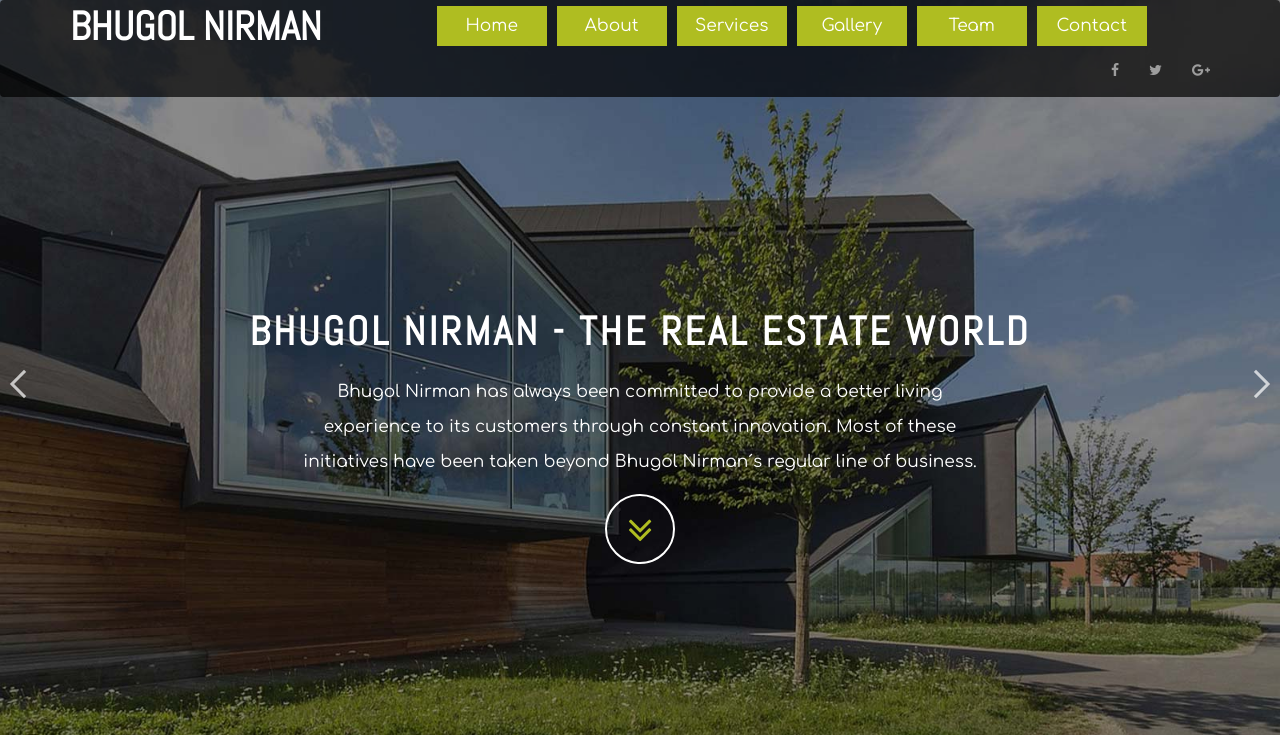
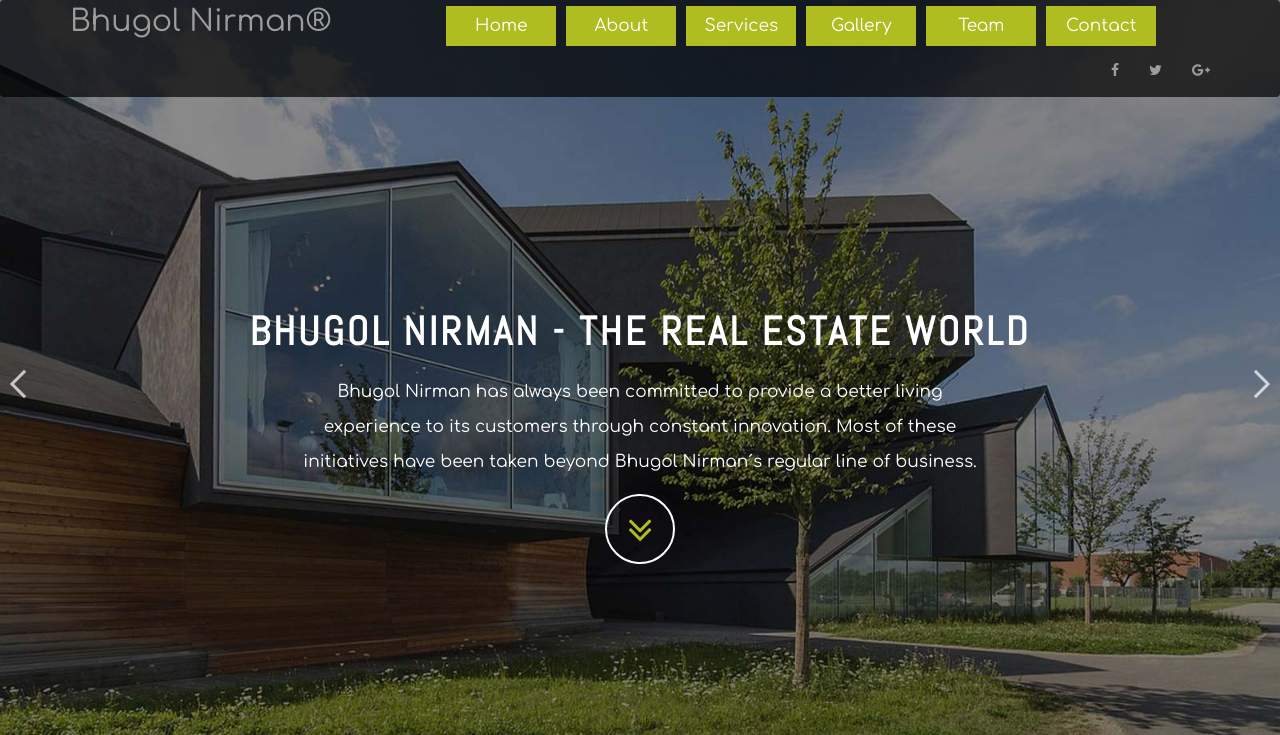
Before and after one commit to ahmedreza80/ahmedreza80.github.io, a plain HTML site: page index.html in a window 1280 px wide. Shown: the top 735 px of the page. Drawn offline with Linux system fonts and the light colour scheme; files whose address does not match are found by name.

```diff
--- a/index.html
+++ b/index.html
@@ -40,7 +40,7 @@ License URL: http://creativecommons.org/licenses/by/3.0/
 					<span class="icon-bar"></span>
 					<span class="icon-bar"></span>
 				</button>
-				<a class="navbar-brand" href="index.html"><h1>Bhugol Nirman</h1></a>
+				<a class="navbar-brand" href="index.html"><h2>Bhugol Nirman®</h2></a>
 			</div>
 			<div id="navbar" class="navbar-collapse collapse">
 				<ul class="nav navbar-nav cl-effect-10">
@@ -376,7 +376,7 @@ License URL: http://creativecommons.org/licenses/by/3.0/
 <!-- footer -->
 <div class="footer">
 	<div class="container">
-		<p class="text-center">© 2017 Bhugol Nirman. All Rights Reserved | Design by <a href="https://w3layouts.com/" target="_blank">Ahmed Reza</a></p>
+		<p class="text-center">© 2017 Bhugol Nirman Pvt Ltd. All Rights Reserved | Design by <a href="https://w3layouts.com/" target="_blank">Ahmed Reza</a></p>
 	</div>
 </div>
 <!-- /footer -->
```
